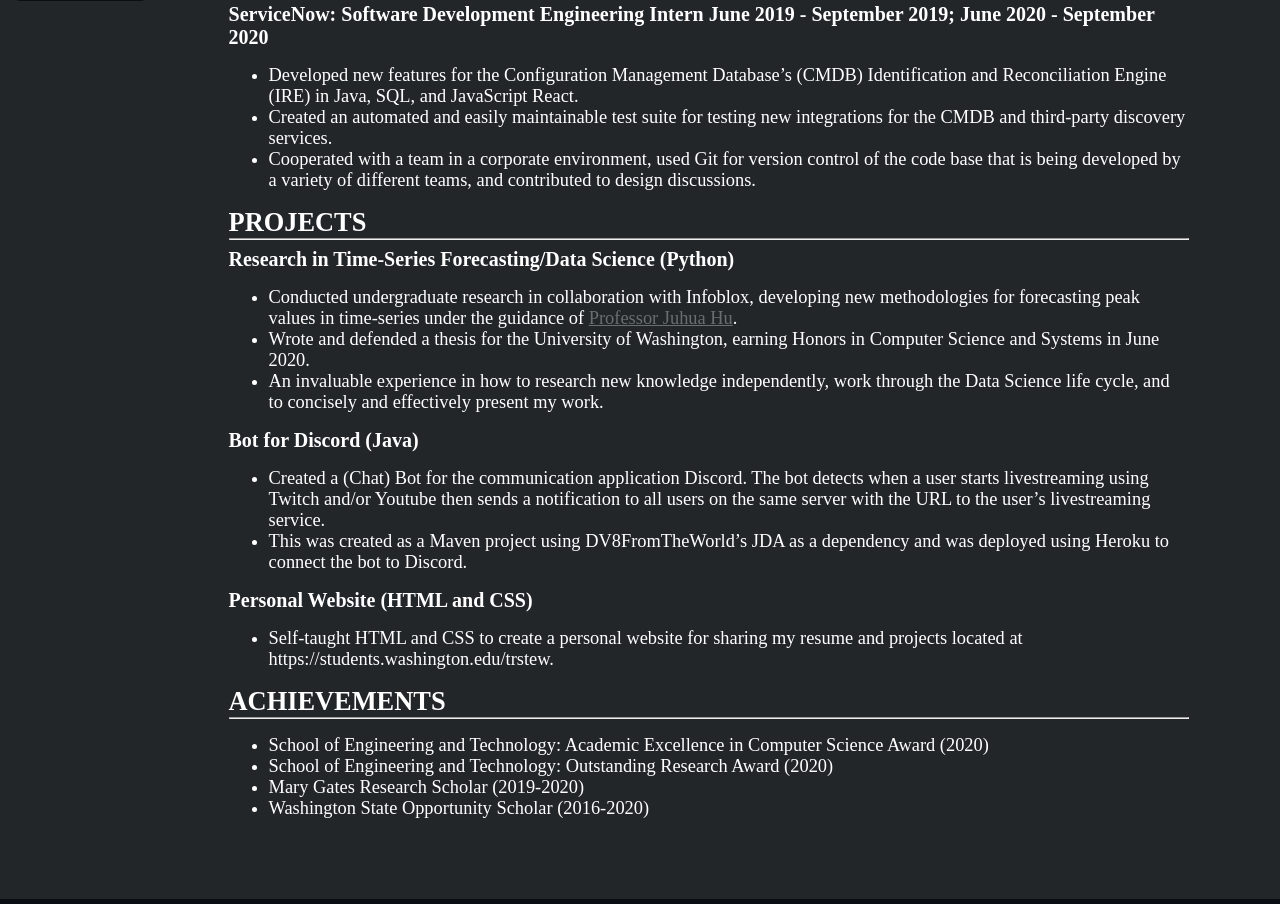
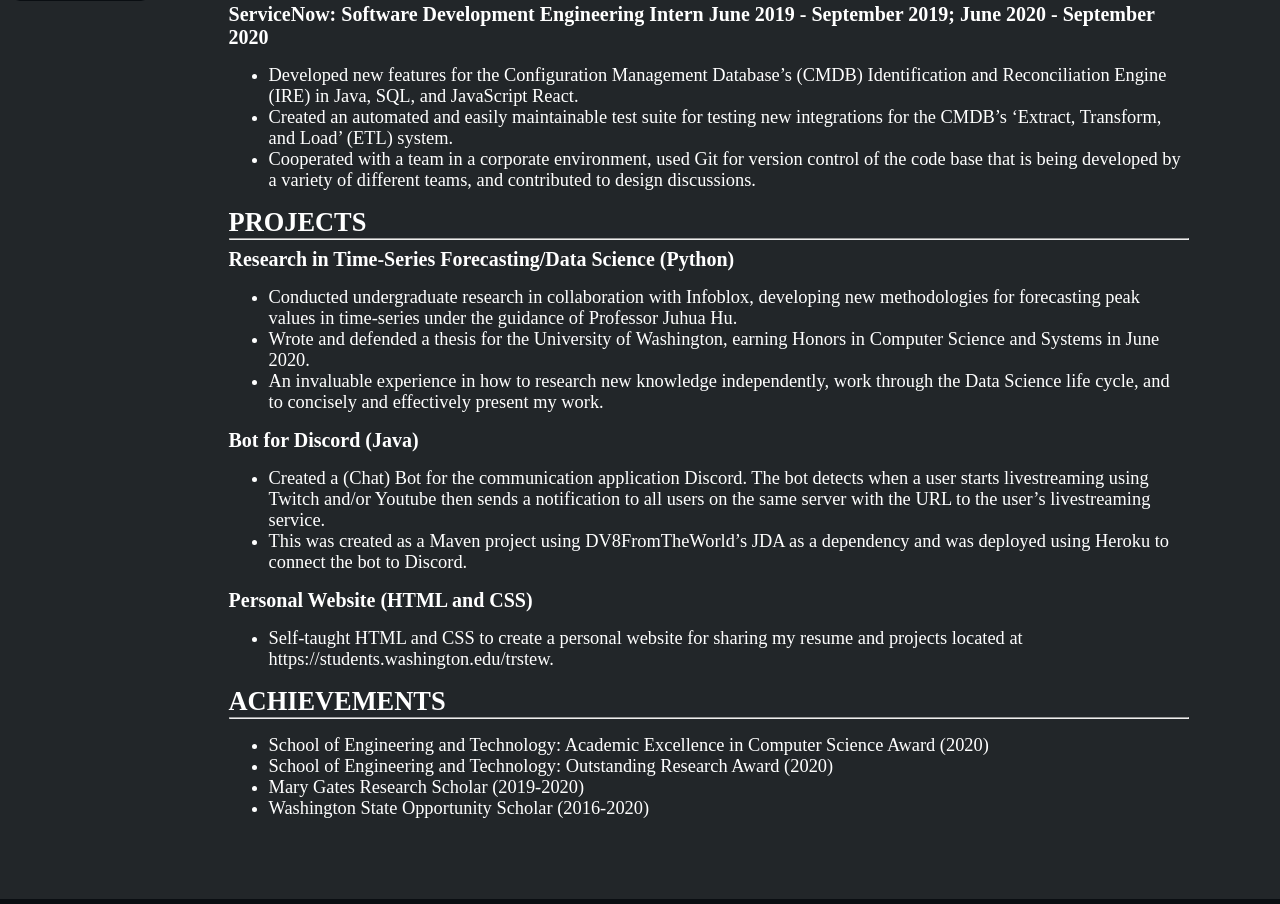
Before and after one commit to TuckerStewart98/PersonalWebsite, a plain HTML site: page WebContent/pages/resume.html in a window 1280 px wide. Shown: the part 983-1887 px from the top of the page. Drawn offline with Linux system fonts and the light colour scheme.

Commit message:
Quick edit to resume.

```diff
--- a/WebContent/pages/resume.html
+++ b/WebContent/pages/resume.html
@@ -124,8 +124,8 @@
 				Reconciliation Engine (IRE) in Java, SQL, and JavaScript
 				React.</li>
 				<li>Created an automated and easily maintainable test suite
-				for testing new integrations for the CMDB and third-party
-				discovery services.</li>
+				for testing new integrations for the CMDB’s ‘Extract,
+				Transform, and Load’ (ETL) system.</li>
 				<li>Cooperated with a team in a corporate environment, used
 				Git for version control of the code base that is being
 				developed by a variety of different teams, and contributed
@@ -143,9 +143,8 @@
 			<ul>
 				<li>Conducted undergraduate research in collaboration with
 				Infoblox, developing new methodologies for forecasting peak
-				values in time-series under the guidance of <a id="mentor1"
-				href="https://faculty.washington.edu/juhuah/">Professor
-				Juhua Hu</a>.</li>
+				values in time-series under the guidance of Professor
+				Juhua Hu.</li>
 				<li>Wrote and defended a thesis for the University of
 				Washington, earning Honors in Computer Science and Systems in
 				June 2020.</li>
```
Also changed, not shown: 1 other file.
